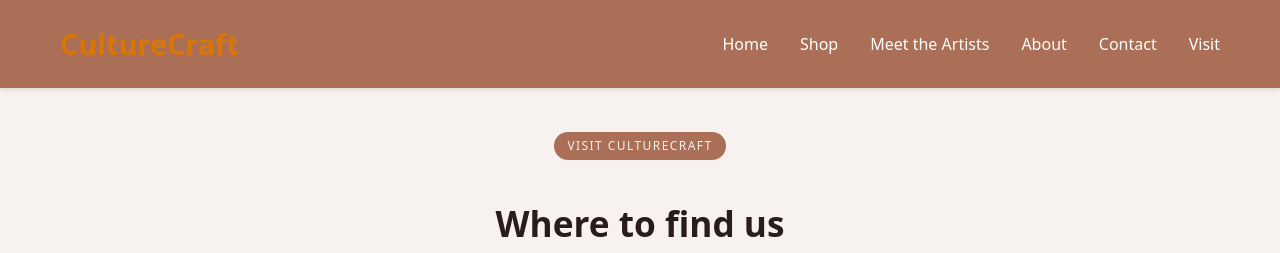
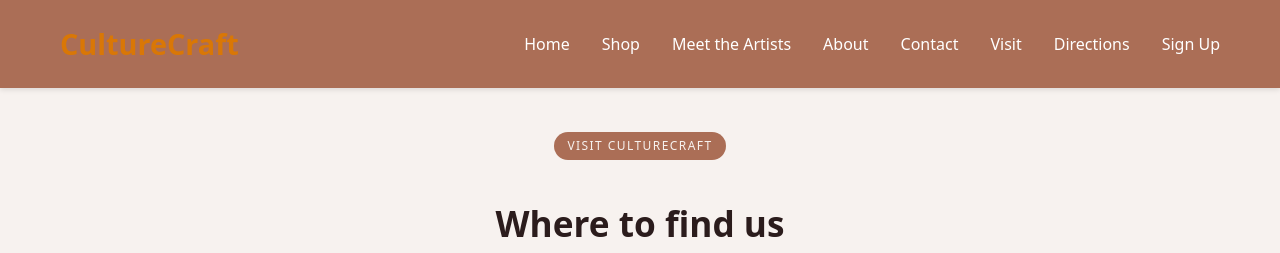
Before and after one commit to ssekye01/culturecraft, a website: page public/location.html in a window 1280 px wide. Shown: the top 253 px of the page. Drawn offline with nearby package versions, Linux system fonts and the light colour scheme.

Commit message:
Add navigation links for Directions and Sign Up

```diff
--- a/public/location.html
+++ b/public/location.html
@@ -27,6 +27,8 @@
             <li><a href="about.html">About</a></li>
             <li><a href="contact.html">Contact</a></li>
             <li><a href="location.html">Visit</a></li>
+            <li> <a href="location.html" class="nav-link">Directions</a></li>
+       <li> <a href="signup.html" class="nav-link">Sign Up</a></li>
           </ul>
         </div>
       </nav>
```
